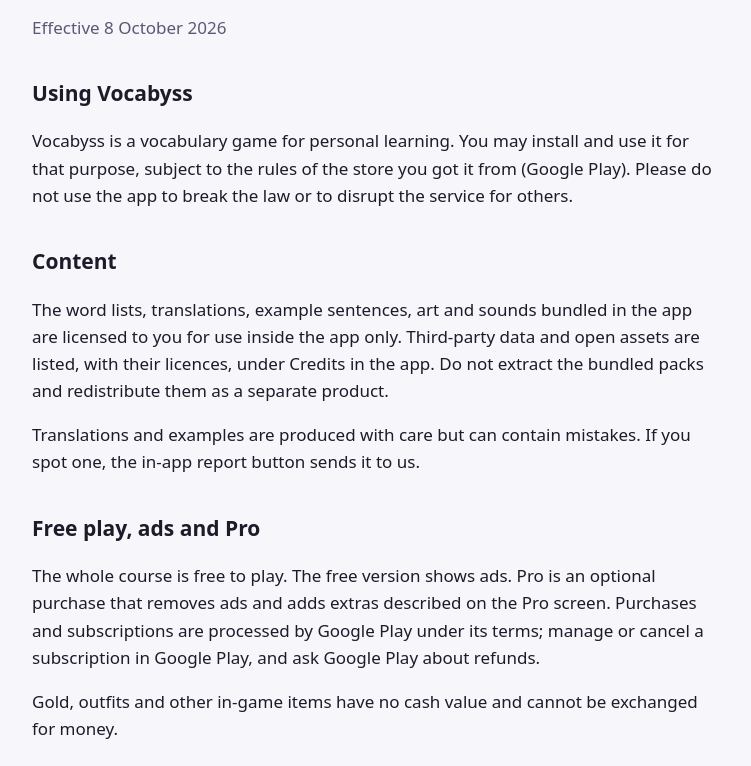
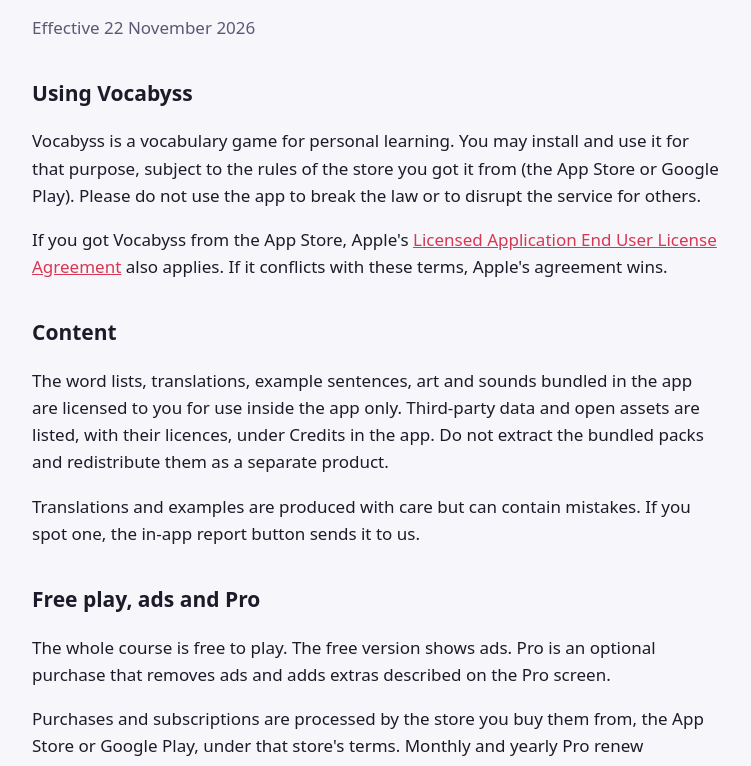
Before and after one commit to vocabyss/vocabyss.github.io, a plain HTML site: page terms/index.html in a window 1280 px wide. Shown: the part 149-915 px from the top of the page, without its empty margins (264-1015 px from the left). Drawn offline with Linux system fonts and the light colour scheme.

Commit message:
Terms: cover the App Store alongside Google Play.
Store rules, Apple's standard EULA for App Store installs, and where to manage, cancel or refund Pro on each store. Effective 22 November 2026.

Co-Authored-By: Claude Opus 5.5 <noreply@anthropic.com>

```diff
--- a/terms/index.html
+++ b/terms/index.html
@@ -17,17 +17,19 @@
     </header>
 
     <h1>Terms of use</h1>
-    <p class="muted">Effective 8 October 2026</p>
+    <p class="muted">Effective 22 November 2026</p>
 
     <h2>Using Vocabyss</h2>
-    <p>Vocabyss is a vocabulary game for personal learning. You may install and use it for that purpose, subject to the rules of the store you got it from (Google Play). Please do not use the app to break the law or to disrupt the service for others.</p>
+    <p>Vocabyss is a vocabulary game for personal learning. You may install and use it for that purpose, subject to the rules of the store you got it from (the App Store or Google Play). Please do not use the app to break the law or to disrupt the service for others.</p>
+    <p>If you got Vocabyss from the App Store, Apple's <a href="https://www.apple.com/legal/internet-services/itunes/dev/stdeula/">Licensed Application End User License Agreement</a> also applies. If it conflicts with these terms, Apple's agreement wins.</p>
 
     <h2>Content</h2>
     <p>The word lists, translations, example sentences, art and sounds bundled in the app are licensed to you for use inside the app only. Third-party data and open assets are listed, with their licences, under Credits in the app. Do not extract the bundled packs and redistribute them as a separate product.</p>
     <p>Translations and examples are produced with care but can contain mistakes. If you spot one, the in-app report button sends it to us.</p>
 
     <h2>Free play, ads and Pro</h2>
-    <p>The whole course is free to play. The free version shows ads. Pro is an optional purchase that removes ads and adds extras described on the Pro screen. Purchases and subscriptions are processed by Google Play under its terms; manage or cancel a subscription in Google Play, and ask Google Play about refunds.</p>
+    <p>The whole course is free to play. The free version shows ads. Pro is an optional purchase that removes ads and adds extras described on the Pro screen.</p>
+    <p>Purchases and subscriptions are processed by the store you buy them from, the App Store or Google Play, under that store's terms. Monthly and yearly Pro renew automatically at the same price until you cancel; Lifetime Pro is a one-time purchase. Manage or cancel a subscription in your Apple Account settings (App Store) or in Google Play → Payments &amp; subscriptions, and ask that store about refunds.</p>
     <p>Gold, outfits and other in-game items have no cash value and cannot be exchanged for money.</p>
 
     <h2>Beta</h2>
```
